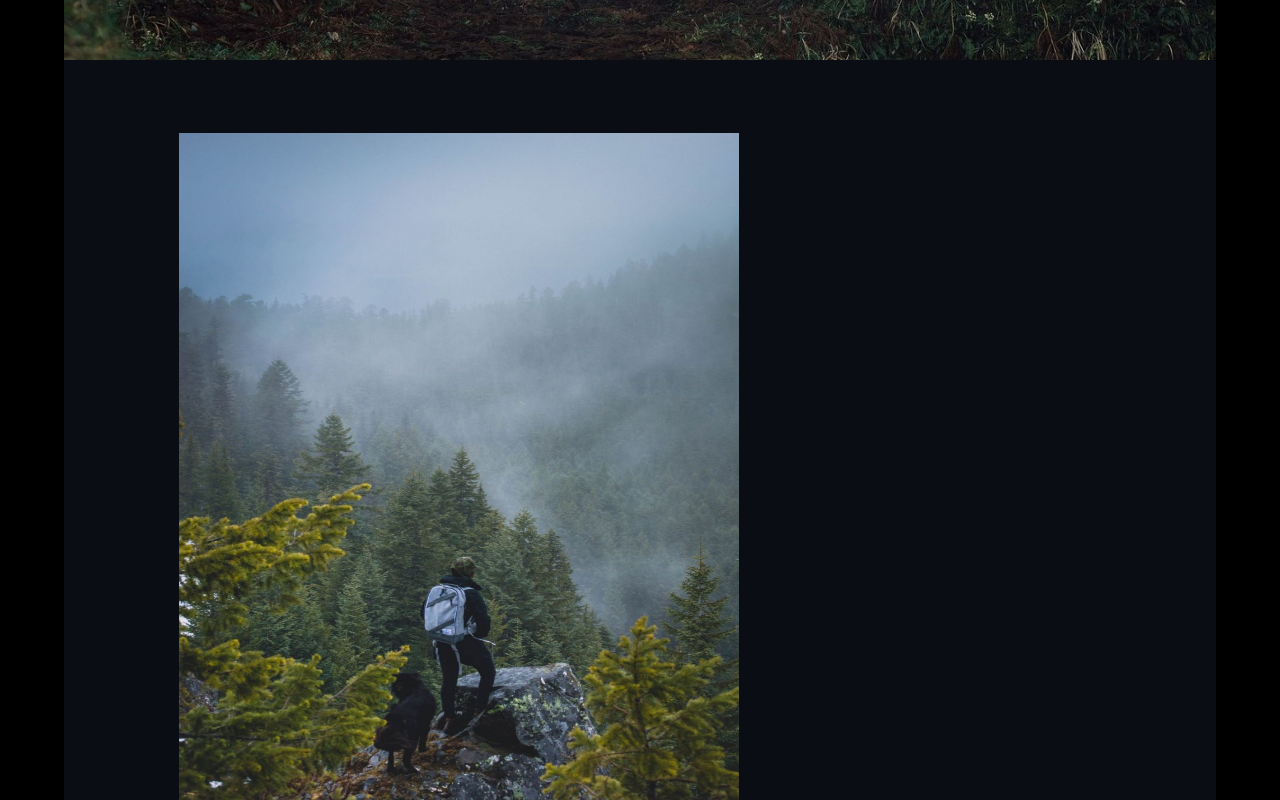
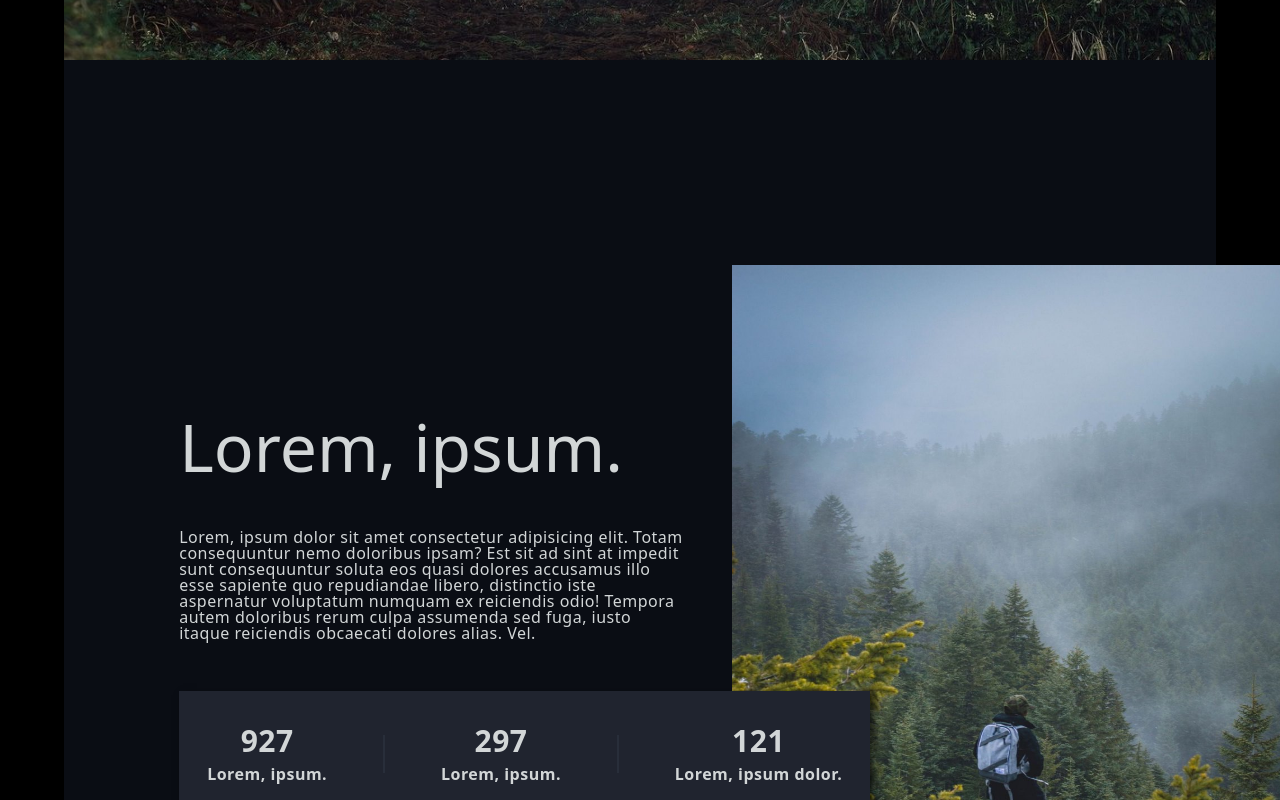
Before and after one commit to sgoc0037/Layout-set, a React app: page / in a window 1280 px wide. Shown: the part 660-1460 px from the top of the page. Built offline with nearby package versions, Linux system fonts and the light colour scheme.

Commit message:
add stylees

```diff
--- a/src/S1/Article/downPart.module.scss
+++ b/src/S1/Article/downPart.module.scss
@@ -1,9 +1,11 @@
 .wrapper {
+    padding-top: 180px;
+
     position: relative;
     display: flex;
+
     .article {
         padding: 100px 0;
-        width: 55%;
         display: flex;
         flex-direction: column;
     }
@@ -19,7 +21,16 @@
         letter-spacing: 0.5px;
     }
 
+    .title,
+    .description {
+        width: 55%;
+    }
+
     .info {
+        z-index: 55;
+
+        width: 75%;
+
         margin-bottom: 50px;
 
         display: flex;
@@ -27,16 +38,22 @@
         justify-content: space-around;
 
         background-color: #20242f;
+
+        -webkit-box-shadow: 4px 4px 8px 0px rgba(0, 0, 0, 0.7);
+        -moz-box-shadow: 4px 4px 8px 0px rgba(0, 0, 0, 0.7);
+        box-shadow: 4px 4px 8px 0px rgba(0, 0, 0, 0.7);
+
         .ceil {
             padding: 35px 0;
 
             letter-spacing: 0.5px;
             font-weight: 600;
-            font-size: 24px;
+            font-size: 30px;
 
             display: flex;
             flex-direction: column;
             align-items: center;
+
             span {
                 padding-top: 10px;
 
@@ -52,8 +69,13 @@
     }
 
     .image {
+        z-index: 0;
+
         width: 40em;
-        height: 100%;
+        height: 80%;
+
         position: absolute;
+        top: 15%;
+        left: 60%;
     }
 }
--- a/src/S1/header/S1_header.module.scss
+++ b/src/S1/header/S1_header.module.scss
@@ -13,7 +13,7 @@
     position: relative;
 
     :not(:last-child):hover {
-        z-index: 9999;
+        z-index: 55;
         color: yellow;
         border-color: yellow;
     }
--- a/src/S1/main/S1.module.scss
+++ b/src/S1/main/S1.module.scss
@@ -1,10 +1,19 @@
 .S1 {
+    position: relative;
+
     margin: 0 auto;
     width: 90%;
 
     color: #d2d6d7;
 
+
     background-color: #0a0d14;
     background-size: contain;
     background-repeat: no-repeat;
+
+    .img {
+        position: absolute;
+
+        width: 100%;
+    }
 }
--- a/src/style.css
+++ b/src/style.css
@@ -3,7 +3,7 @@
 :focus,:active{outline: none;}
 a:focus,a:active{outline: none;}
 nav,footer,header,aside{display: block;}
-body{height: 100%;width: 100%;font-size: 100%;line-height: 1;font-size: 14px;-ms-text-size-adjust: 100%;-moz-text-size-adjust: 100%;-webkit-text-size-adjust: 100%;}
+body{height: 100%;width: 100%;line-height: 1;font-size: 14px;-ms-text-size-adjust: 100%;-moz-text-size-adjust: 100%;-webkit-text-size-adjust: 100%;}
 input,button,textarea{font-family:inherit;}
 input::-ms-clear{display: none;}
 button{cursor: pointer;}
```
Also changed, not shown: src/S1/Article/topPart.module.scss (line endings or trailing spaces).
